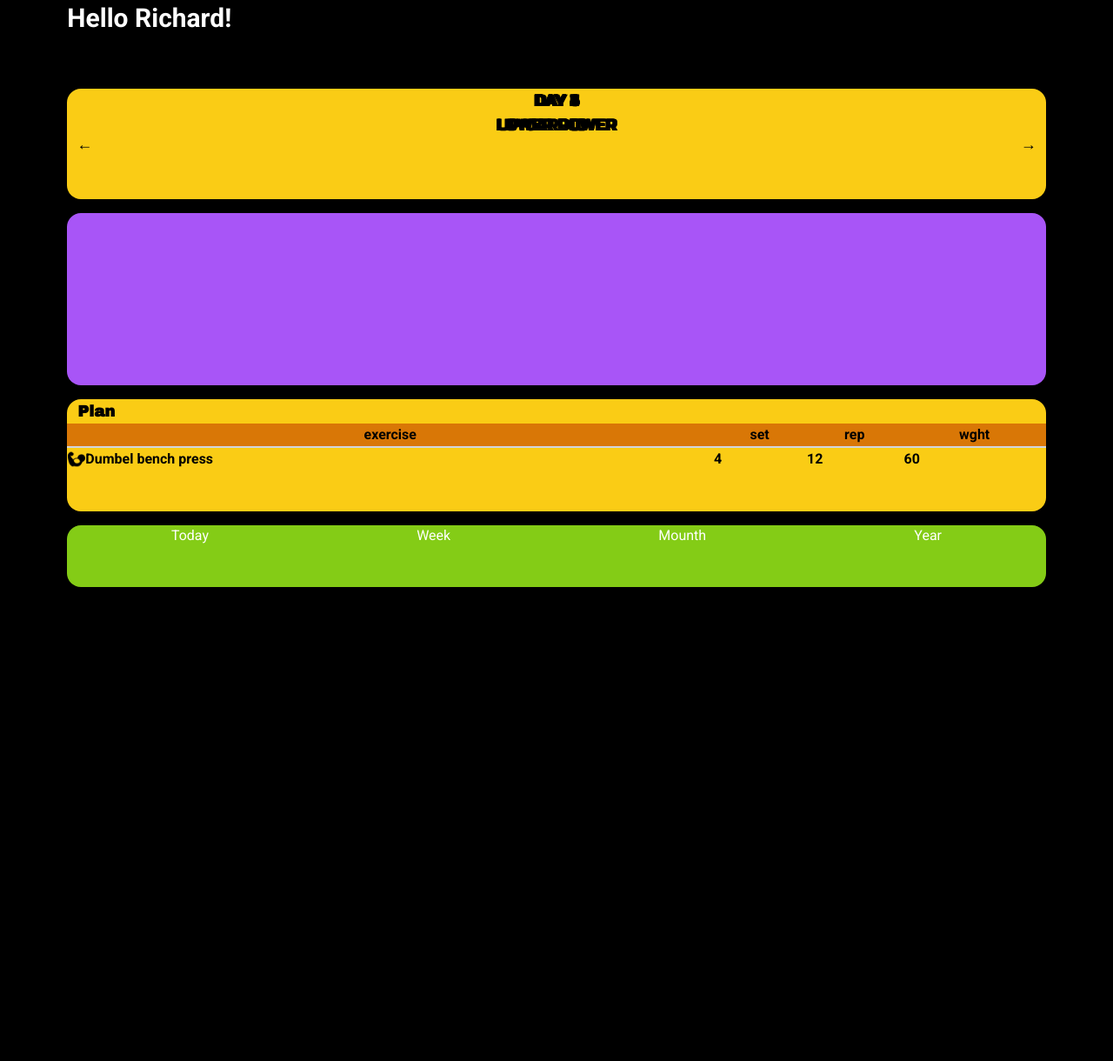
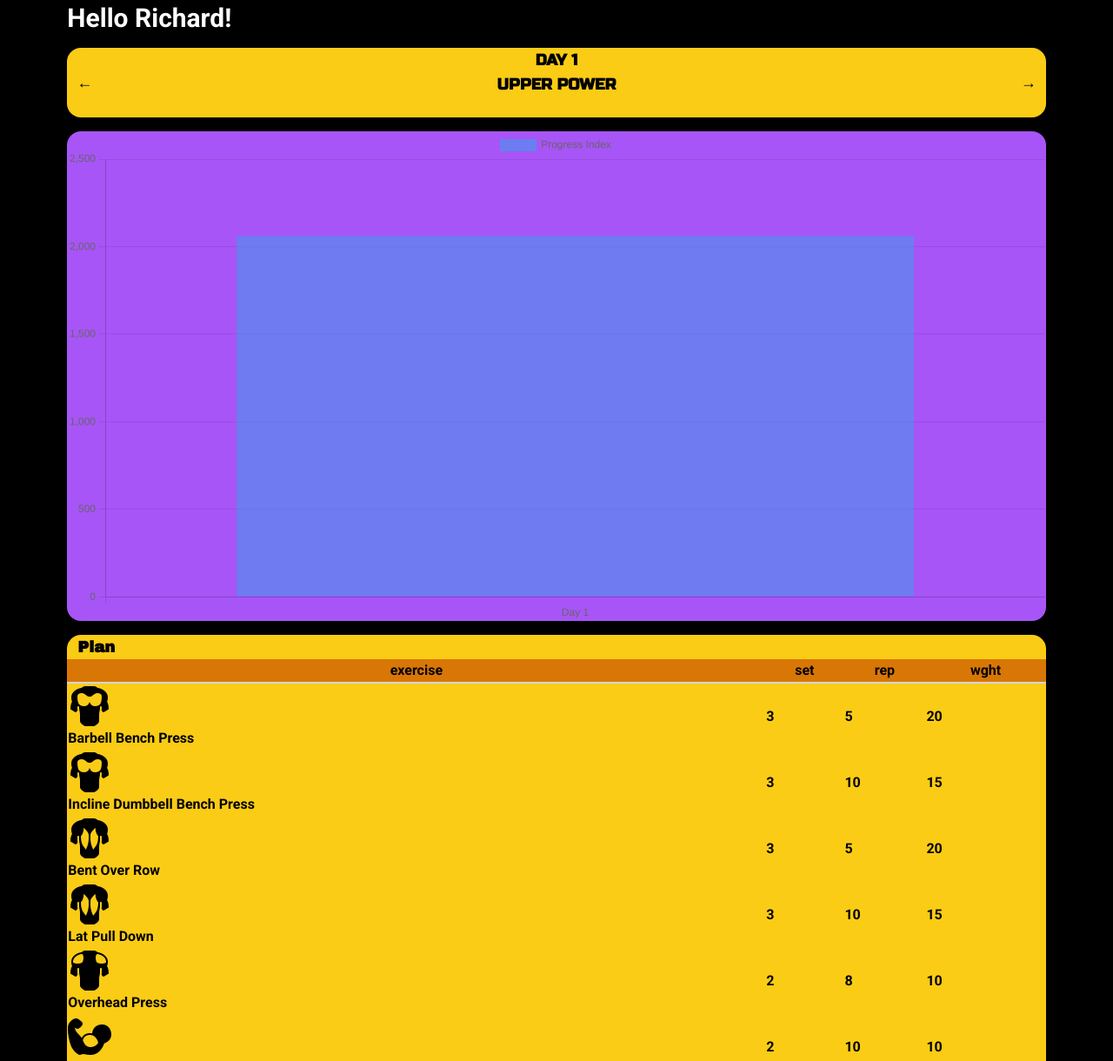
Before and after one commit to ri-commits/workout-app, a website built with Parcel: page index.html in a window 1280 px wide. Shown: the part 21-1241 px from the top of the page at 87% size. Before the commit the page ends 800 px from the top, so only its background shows below. Built offline with nearby package versions, Linux system fonts and the light colour scheme.

Commit message:
js added

```diff
--- a/index.html
+++ b/index.html
@@ -11,7 +11,7 @@
       href="https://fonts.googleapis.com/css2?family=Roboto:wght@400;500;700&family=Archivo+Black&family=Russo+One&display=swap"
       rel="stylesheet"
     />
-    <script defer type="module" src="src/js/controler.js"></script>
+    <script defer type="module" src="src/js/view.js"></script>
     <script src="https://cdn.jsdelivr.net/npm/chart.js"></script>
   </head>
   <body
@@ -26,47 +26,47 @@
       </header>
 
       <div
-        class="rounded-2xl min-h-[5rem] bg-yellow-400 text-black font-russo font-bold h-min-[5rem] text-lg relative overflow-hidden"
+        class="trening-day rounded-2xl min-h-[5rem] bg-yellow-400 text-black font-russo font-bold h-min-[5rem] text-lg relative overflow-hidden"
       >
         <div
-          class="absolute min-w-full flex items-center justify-center flex-col uppercase duration-1000"
+          class="day absolute min-w-full flex items-center justify-center flex-col uppercase duration-1000"
         >
           <!-- <div class="day"> -->
           <h1>Day 7</h1>
           <p>Cardio</p>
         </div>
         <div
-          class="absolute min-w-full flex items-center justify-center flex-col uppercase duration-1000"
+          class="day absolute min-w-full flex items-center justify-center flex-col uppercase duration-1000"
         >
           <h1>Day 1</h1>
           <p>Upper power</p>
         </div>
         <div
-          class="absolute min-w-full flex items-center justify-center flex-col uppercase duration-1000"
+          class="day absolute min-w-full flex items-center justify-center flex-col uppercase duration-1000"
         >
           <h1>Day 2</h1>
           <p>Lower Power</p>
         </div>
         <div
-          class="absolute min-w-full flex items-center justify-center flex-col uppercase duration-1000"
+          class="day absolute min-w-full flex items-center justify-center flex-col uppercase duration-1000"
         >
           <h1>Day 3</h1>
           <p>Cardio</p>
         </div>
         <div
-          class="absolute min-w-full flex items-center justify-center flex-col uppercase duration-1000"
+          class="day absolute min-w-full flex items-center justify-center flex-col uppercase duration-1000"
         >
           <h1>Day 4</h1>
           <p>Upper power</p>
         </div>
         <div
-          class="absolute min-w-full flex items-center justify-center flex-col uppercase duration-1000"
+          class="day absolute min-w-full flex items-center justify-center flex-col uppercase duration-1000"
         >
           <h1>Day 5</h1>
           <p>Lower power</p>
         </div>
         <div
-          class="absolute min-w-full flex items-center justify-center flex-col uppercase duration-1000"
+          class="day absolute min-w-full flex items-center justify-center flex-col uppercase duration-1000"
         >
           <h1>Day 6</h1>
           <p>Cardio</p>
@@ -74,12 +74,12 @@
 
         <!-- <button class="slider__btn slider__btn--left hidden">&larr;</button> -->
         <button
-          class="left-1 -translate-y-1/2 absolute top-1/2 z-10 cursor-pointer h-8 w-8"
+          class="slider__btn--left left-1 -translate-y-1/2 absolute top-1/2 z-10 cursor-pointer h-8 w-8"
         >
           &larr;
         </button>
         <button
-          class="right-1 -translate-y-1/2 absolute top-1/2 z-10 cursor-pointer h-8 w-8"
+          class="slider__btn--right right-1 -translate-y-1/2 absolute top-1/2 z-10 cursor-pointer h-8 w-8"
         >
           &rarr;
         </button>
@@ -110,7 +110,13 @@
                   src="src/img/icons/biceps.png"
                 />Dumbel bench press
               </td>
-              <td data-exercise="${exercise.ex_name}" data-type="sets">4</td>
+              <td
+                class="cursor-pointer"
+                data-exercise="${exercise.ex_name}"
+                data-type="sets"
+              >
+                4
+              </td>
               <td data-exercise="${exercise.ex_name}" data-type="reps">12</td>
               <td data-exercise="${exercise.ex_name}" data-type="weight">60</td>
             </tr>
--- a/package.json
+++ b/package.json
@@ -5,7 +5,7 @@
   "scripts": {
     "start": "parcel index.html",
     "build": "parcel build index.html",
-    "dev": "tailwindcss -i ./src/input.css -o ./dist/style.css --watch"
+    "dev": "tailwindcss -i ./src/index.css -o ./dist/style.css --watch"
   },
   "author": "Kartashou Richard",
   "license": "ISC",
--- a/src/js/model.js
+++ b/src/js/model.js
@@ -0,0 +1,306 @@
+export const woroutPHULplan = [
+  {
+    day: "Day 7",
+    name: "Cardio",
+    exercises: { name: "running", distance: "" },
+  },
+  {
+    day: "Day 1",
+    name: "Upper Power",
+    exercises: [
+      {
+        ex_name: "Barbell Bench Press",
+        sets: 3,
+        reps: 5,
+        weight: 20,
+        icon: "src/img/icons/chest.png",
+      },
+      {
+        ex_name: "Incline Dumbbell Bench Press",
+        sets: 3,
+        reps: 10,
+        weight: 15,
+        icon: "src/img/icons/chest.png",
+      },
+      {
+        ex_name: "Bent Over Row",
+        sets: 3,
+        reps: 5,
+        weight: 20,
+        icon: "src/img/icons/bodybuilder.png",
+      },
+      {
+        ex_name: "Lat Pull Down",
+        sets: 3,
+        reps: 10,
+        weight: 15,
+        icon: "src/img/icons/bodybuilder.png",
+      },
+      {
+        ex_name: "Overhead Press",
+        sets: 2,
+        reps: 8,
+        weight: 10,
+        icon: "src/img/icons/shoulders.png",
+      },
+      {
+        ex_name: "Barbell Curl",
+        sets: 2,
+        reps: 10,
+        weight: 10,
+        icon: "src/img/icons/biceps.png",
+      },
+      {
+        ex_name: "Skullcrusher",
+        sets: 2,
+        reps: 10,
+        weight: 10,
+        icon: "src/img/icons/triceps.png",
+      },
+    ],
+  },
+  {
+    day: "Day 2",
+    name: "Lower Power",
+    exercises: [
+      {
+        ex_name: "Squat",
+        sets: 3,
+        reps: 5,
+        weight: 20,
+        icon: "src/img/icons/leg.png",
+      },
+      {
+        ex_name: "Deadlift",
+        sets: 3,
+        reps: 5,
+        weight: 20,
+        icon: "src/img/icons/leg.png",
+      },
+      {
+        ex_name: "Leg Press",
+        sets: 3,
+        reps: 12,
+        weight: 15,
+        icon: "src/img/icons/leg.png",
+      },
+      {
+        ex_name: "Leg Curl",
+        sets: 3,
+        reps: 10,
+        weight: 10,
+        icon: "src/img/icons/leg.png",
+      },
+      {
+        ex_name: "Calf Exercise",
+        sets: 4,
+        reps: 10,
+        weight: 10,
+        icon: "src/img/icons/leg.png",
+      },
+    ],
+  },
+  {
+    day: "Day 3",
+    name: "Cardio",
+    exercises: { name: "running", distance: "" },
+  },
+  {
+    day: "Day 4",
+    name: "Upper Hypertrophy",
+    exercises: [
+      {
+        ex_name: "Incline Barbell Bench Press",
+        sets: 3,
+        reps: 12,
+        weight: 15,
+        icon: "src/img/icons/chest.png",
+      },
+      {
+        ex_name: "Flat Bench Dumbbell Flye",
+        sets: 3,
+        reps: 12,
+        weight: 10,
+        icon: "src/img/icons/chest.png",
+      },
+      {
+        ex_name: "Seated Cable Row",
+        sets: 3,
+        reps: 12,
+        weight: 15,
+        icon: "src/img/icons/bodybuilder.png",
+      },
+      {
+        ex_name: "One Arm Dumbbell Row",
+        sets: 3,
+        reps: 12,
+        weight: 10,
+        icon: "src/img/icons/bodybuilder.png",
+      },
+      {
+        ex_name: "Dumbbell Lateral Raise",
+        sets: 3,
+        reps: 12,
+        weight: 10,
+        icon: "src/img/icons/shoulders.png",
+      },
+      {
+        ex_name: "Seated Incline Dumbbell Curl",
+        sets: 3,
+        reps: 12,
+        weight: 10,
+        icon: "src/img/icons/biceps.png",
+      },
+      {
+        ex_name: "Cable Tricep Extension",
+        sets: 3,
+        reps: 12,
+        weight: 10,
+        icon: "src/img/icons/triceps.png",
+      },
+    ],
+  },
+  {
+    day: "Day 5",
+    name: "Lower Hypertrophy",
+    exercises: [
+      {
+        ex_name: "Front Squat",
+        sets: 3,
+        reps: 12,
+        weight: 15,
+        icon: "src/img/icons/leg.png",
+      },
+      {
+        ex_name: "Barbell Lunge",
+        sets: 3,
+        reps: 12,
+        weight: 10,
+        icon: "src/img/icons/leg.png",
+      },
+      {
+        ex_name: "Leg Extension",
+        sets: 3,
+        reps: 12,
+        weight: 15,
+        icon: "src/img/icons/leg.png",
+      },
+      {
+        ex_name: "Leg Curl",
+        sets: 3,
+        reps: 12,
+        weight: 10,
+        icon: "src/img/icons/leg.png",
+      },
+      {
+        ex_name: "Seated Calf Raise",
+        sets: 3,
+        reps: 12,
+        weight: 10,
+        icon: "src/img/icons/leg.png",
+      },
+      {
+        ex_name: "Calf Press",
+        sets: 3,
+        reps: 12,
+        weight: 10,
+        icon: "src/img/icons/leg.png",
+      },
+    ],
+  },
+  {
+    day: "Day 6",
+    name: "Cardio",
+    exercises: { name: "running", distance: "" },
+  },
+];
+export const today = new Date().getDay(); // Returns a number (0-6) representing the day of the week
+// export const today = 5; // Returns a number (0-6) representing the day of the week
+
+// export const tday = new Date().toLocaleDateString(); // create a new object, based on the cur day of the week
+
+const date = new Date();
+const year = date.getFullYear();
+const month = String(date.getMonth() + 1).padStart(2, "0");
+const day = String(date.getDate()).padStart(2, "0");
+export const tday = `${year}/${month}/${day}`;
+
+const storedValue = localStorage.getItem(`${today}/${tday}`);
+
+// create an object to hold data from local storage
+const localStorageData = {};
+
+// iterate over local storage to populate localStorageData with the most recent data for each day of the week
+for (let i = 0; i < 7; i++) {
+  const localStorageKeys = Object.keys(localStorage).filter((key) =>
+    key.startsWith(i + "/")
+  );
+
+  if (localStorageKeys.length > 0) {
+    const mostRecentKey = localStorageKeys.sort().reverse()[0];
+    localStorageData[i] = JSON.parse(localStorage.getItem(mostRecentKey));
+  }
+}
+
+for (let i = 0; i < woroutPHULplan.length; i++) {
+  if (localStorageData[i]) {
+    woroutPHULplan[i] = localStorageData[i].curDayPlan;
+  }
+}
+
+export const todaysData =
+  storedValue !== null
+    ? JSON.parse(storedValue)
+    : {
+        date: new Date().toLocaleDateString("en-US", {
+          day: "numeric",
+          month: "long",
+          year: "numeric",
+        }),
+        curDayPlan: woroutPHULplan[today] || "",
+        bodyWeight: "",
+      };
+
+export const dataChart = function (curDay) {
+  let indexesArray;
+  let datesArray;
+  const curDayLSkeys = Object.keys(localStorage).filter((key) =>
+    key.startsWith(curDay + "/")
+  );
+
+  if (curDayLSkeys.length > 0) {
+    const sortedCurDayLSkeys = curDayLSkeys.sort();
+
+    const daysObjectsArray = sortedCurDayLSkeys.map((key) =>
+      JSON.parse(localStorage.getItem(`${key}`))
+    );
+
+    indexesArray = daysObjectsArray.map((plan) => {
+      let sum = 0;
+      plan.curDayPlan.exercises.forEach((exercise) => {
+        sum += exercise.reps * exercise.sets * exercise.weight;
+      });
+      return sum;
+    });
+
+    datesArray = daysObjectsArray.map((day) => day.date);
+  }
+
+  if (
+    curDayLSkeys.length <= 0 &&
+    woroutPHULplan[curDay].name.toLowerCase() !== "cardio"
+  ) {
+    indexesArray = [
+      woroutPHULplan[curDay].exercises
+        .map((exs) => exs.reps * exs.sets * exs.weight)
+        .reduce((acc, cur) => acc + cur, 0),
+    ];
+    datesArray = [woroutPHULplan[curDay].day];
+  }
+  if (woroutPHULplan[curDay].name.toLowerCase() === "cardio") {
+    indexesArray = "";
+    datesArray = "";
+  }
+
+  return [indexesArray, datesArray];
+};
--- a/src/js/view.js
+++ b/src/js/view.js
@@ -0,0 +1,243 @@
+"use strict";
+import * as model from "./model.js";
+
+let curDay = model.today;
+
+const daysContainer = document.querySelector(".trening-day");
+const days = document.querySelectorAll(".day");
+const btnLeft = document.querySelector(".slider__btn--left");
+const btnRight = document.querySelector(".slider__btn--right");
+const workout = document.getElementById("workout");
+const historyContainer = document.querySelector(".history");
+
+// Slider
+const slider = function () {
+  const maxDay = days.length;
+  let touchStartX = null;
+  let isTouching = false;
+
+  const goToDay = function (day) {
+    days.forEach(
+      (d, i) => (d.style.transform = `translateX(${100 * (i - day)}%)`)
+    );
+  };
+
+  const updateChart = function () {
+    let dataChart = model.dataChart(curDay);
+    let indexs = dataChart[0];
+    let dates = dataChart[1];
+    window.myChart.data.datasets[0].data = indexs;
+    window.myChart.data.labels = dates;
+    window.myChart.update();
+  };
+  updateChart();
+
+  const nextDay = function () {
+    curDay === maxDay - 1 ? (curDay = 0) : curDay++;
+    goToDay(curDay);
+    genetatePlan(curDay);
+    updateChart();
+    genetateHistory();
+    return curDay;
+  };
+
+  const prevDay = function () {
+    curDay === 0 ? (curDay = maxDay - 1) : curDay--;
+    goToDay(curDay);
+    genetatePlan(curDay);
+    updateChart();
+    genetateHistory();
+    return curDay;
+  };
+  goToDay(curDay);
+
+  // Event handlers
+  btnRight.addEventListener("click", nextDay);
+  btnLeft.addEventListener("click", prevDay);
+
+  //  Touch handlers
+  daysContainer.addEventListener("touchstart", (e) => {
+    touchStartX = e.touches[0].clientX;
+    isTouching = true;
+  });
+
+  daysContainer.addEventListener("touchmove", (e) => {
+    if (!isTouching) {
+      return;
+    }
+
+    const touchMoveX = e.touches[0].clientX;
+    const distance = touchMoveX - touchStartX;
+    days.forEach((d) => (d.style.transform = `translateX(${distance}px)`));
+    e.preventDefault();
+  });
+
+  daysContainer.addEventListener("touchend", (e) => {
+    if (!isTouching) {
+      return;
+    }
+
+    const touchEndX = e.changedTouches[0].clientX;
+    const distance = touchEndX - touchStartX;
+
+    if (distance > 50) {
+      prevDay();
+    } else if (distance < -50) {
+      nextDay();
+    } else {
+      goToDay(curDay);
+    }
+
+    touchStartX = null;
+    isTouching = false;
+  });
+};
+
+// Generate Workout
+const genetatePlan = function () {
+  let html = "";
+  let curData;
+  // const storedValue = localStorage.getItem(`${model.today}/${model.tday}`);
+  const generateMurkup = function (exercise) {
+    return `
+    <tr class="exercise">
+      <td>
+        <img class="icons" src=${exercise.icon} />${exercise.ex_name}
+      </td>
+      <td class="cursor-pointer" data-exercise="${exercise.ex_name}" data-type="sets">${exercise.sets}</td>
+      <td class="cursor-pointer" data-exercise="${exercise.ex_name}" data-type="reps">${exercise.reps}</td>
+      <td class="cursor-pointer" data-exercise="${exercise.ex_name}" data-type="weight">${exercise.weight}</td>
+    </tr>
+    `;
+  };
+  if (curDay === model.today && ![0, 3, 6].includes(curDay)) {
+    curData = model.todaysData.curDayPlan;
+    curData.exercises.forEach((exercise) => {
+      html += generateMurkup(exercise);
+    });
+  }
+  if (curDay !== model.today && ![0, 3, 6].includes(curDay)) {
+    curData = model.woroutPHULplan[curDay];
+    curData.exercises.forEach((exercise) => {
+      html += generateMurkup(exercise);
+    });
+  }
+  if ([0, 3, 6].includes(curDay)) {
+    html = "";
+  }
+
+  const exercises = document.querySelectorAll(".exercise");
+
+  exercises.forEach((exercise) => {
+    exercise.style.opacity = "0";
+    exercise.style.transition = "opacity 0.5s ease-in-out";
+  });
+
+  setTimeout(() => {
+    workout.innerHTML = html;
+    exercises.forEach((exercise) => {
+      exercise.style.opacity = "1";
+      exercise.style.transition = "opacity 0.5s ease-in-out";
+    });
+  }, 500); // The delay should match the transition duration
+
+  return html;
+};
+
+const newHTML = genetatePlan();
+workout.insertAdjacentHTML("beforeend", newHTML);
+
+//  Chart
+const initChart = function () {
+  const chart = document.getElementById("myChart");
+  window.myChart = new Chart(chart, {
+    type: "bar",
+    data: {
+      labels: [],
+      datasets: [
+        {
+          label: "Progress Index",
+          data: [],
+          borderWidth: 1,
+        },
+      ],
+    },
+    options: {
+      scales: {
+        y: {
+          beginAtZero: true,
+        },
+      },
+    },
+  });
+};
+initChart();
+slider();
+
+// Input event
+
+const renderExerciseData = function (e) {
+  const workoutEl = e.target.closest(".exercise td:not(:first-child)");
+  if (workoutEl && curDay === model.today) {
+    const inputElement = document.createElement("input");
+    inputElement.type = "number";
+    inputElement.value = workoutEl.textContent.trim();
+    workoutEl.replaceWith(inputElement);
+    inputElement.focus();
+
+    const replaceInput = function (e) {
+      const newTd = document.createElement("td");
+      newTd.textContent = inputElement.value;
+
+      // Update todaysData with the new value
+      const exerciseName = workoutEl.dataset.exercise;
+      const dataType = workoutEl.dataset.type;
+      model.todaysData.curDayPlan.exercises.forEach((exercise) => {
+        if (exercise.ex_name === exerciseName) {
+          exercise[dataType] = Number(inputElement.value);
+        }
+      });
+      const jsonString = JSON.stringify(model.todaysData);
+      localStorage.setItem(`${model.today}/${model.tday}`, jsonString);
+      inputElement.removeEventListener("blur", replaceInput);
+      inputElement.removeEventListener("keydown", handleKeyDown);
+
+      inputElement.replaceWith(newTd);
+    };
+
+    const handleKeyDown = function (e) {
+      if (e.key === "Enter") {
+        replaceInput();
+      }
+    };
+
+    inputElement.addEventListener("blur", replaceInput);
+    inputElement.addEventListener("keydown", handleKeyDown);
+  }
+};
+
+workout.addEventListener("click", renderExerciseData);
+
+// History
+
+const genetateHistory = function () {
+  let dataChart = model.dataChart(curDay);
+
+  let indexes = dataChart[0];
+  let dates = dataChart[1];
+  let html = "";
+  historyContainer.innerHTML = "";
+
+  for (let i = 0; i < indexes.length; i++) {
+    html += `
+    <div class="history_day">
+            <ul>
+              <li>${dates[i]}</li>
+              <li>${indexes[i]}</li>
+            </ul>
+          </div>
+  `;
+  }
+  historyContainer.insertAdjacentHTML("beforeend", html);
+};
+genetateHistory();
```
